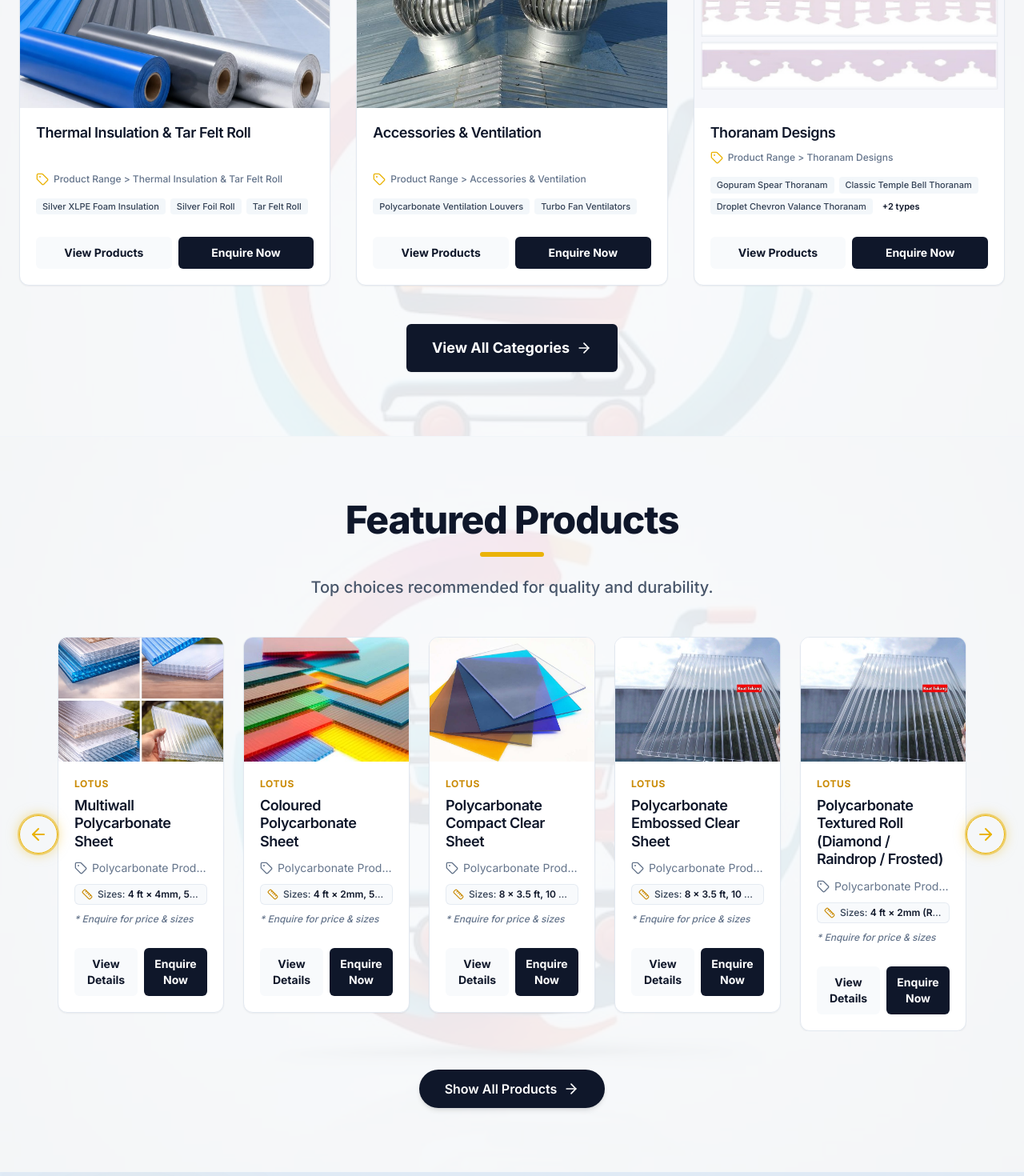
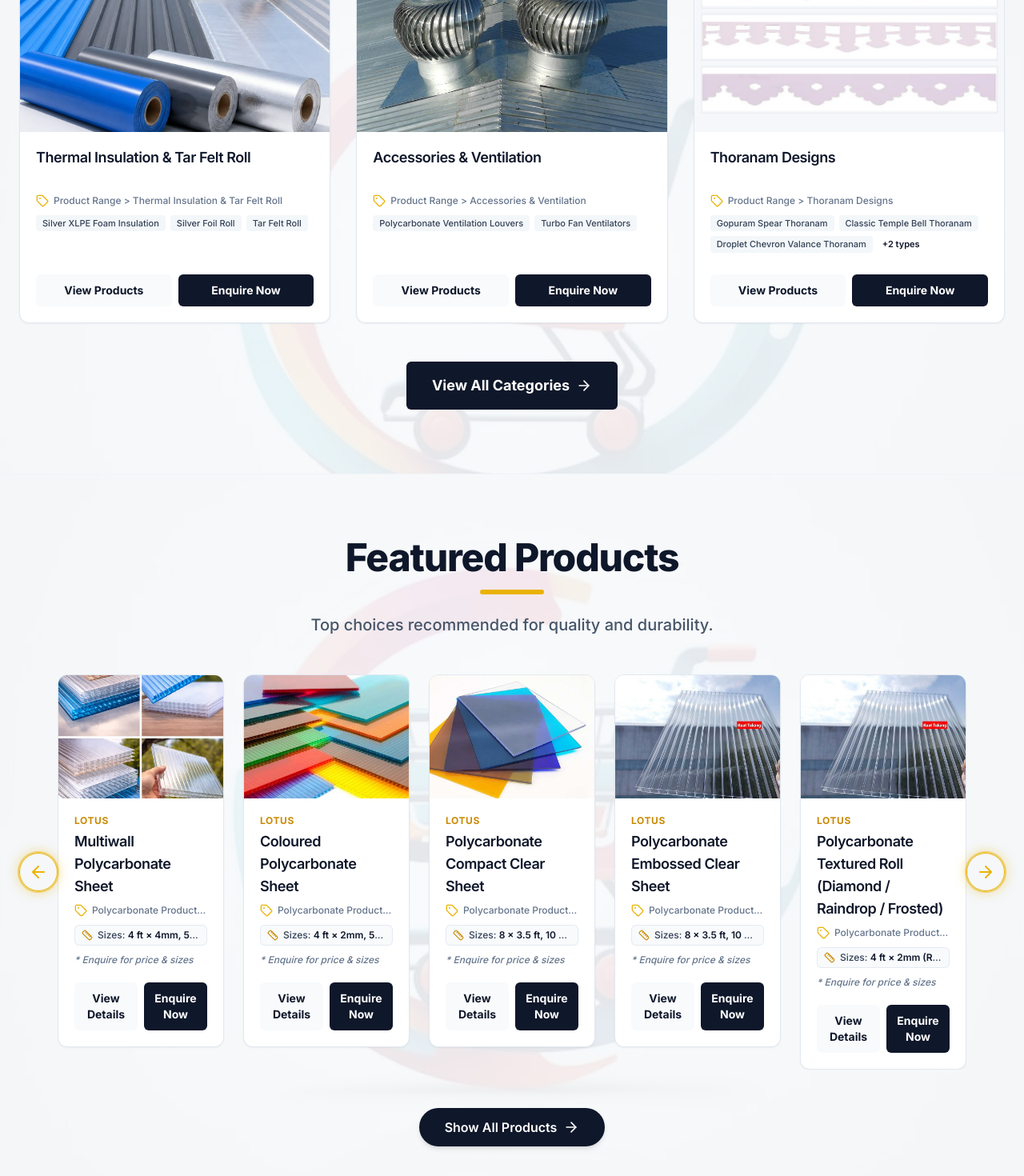
Before and after one commit to Rithesh1904/Avg-Arunagiri-Nadar-and-Sons, a React (Vite) app: page / in a window 1280 px wide. Shown: the part 2620-4090 px from the top of the page at 80% size. Built offline with nearby package versions, Linux system fonts and the light colour scheme.

Commit message:
Fix uneven vertical gaps in category and product cards, ensure consistent baseline alignment across grid

```diff
--- a/src/components/ui/ProductCard.jsx
+++ b/src/components/ui/ProductCard.jsx
@@ -55,15 +55,15 @@ export const ProductCard = React.forwardRef(({ product, className, ...props }, r
         </div>
 
         {/* Content Section */}
-        <div className="space-y-3 p-5 flex flex-col flex-grow">
-          <div className="flex flex-col items-start justify-between gap-1 flex-grow">
+        <div className="p-5 flex flex-col flex-grow">
+          <div className="min-h-[54px] flex flex-col items-start gap-1 mb-2">
             {product.brand && (
               <motion.div
                 variants={textVariants}
                 initial="hidden"
                 whileInView="visible"
                 viewport={{ once: true }}
-                className="text-xs font-bold tracking-wider text-accent-600 uppercase mb-1"
+                className="text-xs font-bold tracking-wider text-accent-600 uppercase"
               >
                 {product.brand}
               </motion.div>
@@ -74,14 +74,14 @@ export const ProductCard = React.forwardRef(({ product, className, ...props }, r
               whileInView="visible"
               viewport={{ once: true }}
               style={{ transitionDelay: '0.1s' }}
-              className="text-lg font-semibold tracking-tight text-industrial-900 leading-tight w-full"
+              className="text-base sm:text-lg font-semibold tracking-tight text-industrial-900 leading-snug w-full"
               title={product.name}
             >
               {product.name}
             </motion.h3>
           </div>
 
-          <div className="flex flex-wrap items-center justify-between gap-2 text-sm text-industrial-500 pb-2">
+          <div className="flex flex-col gap-1.5 text-sm text-industrial-500 mb-3">
             <motion.div
               variants={textVariants}
               initial="hidden"
@@ -91,8 +91,8 @@ export const ProductCard = React.forwardRef(({ product, className, ...props }, r
               className="flex flex-col gap-1.5 w-full"
             >
               <div className="flex items-center gap-1.5 truncate">
-                <Tag className="h-4 w-4 shrink-0" />
-                <span className="truncate">{product.category} {product.subcategory ? ` > ${product.subcategory}` : ''}</span>
+                <Tag className="h-4 w-4 shrink-0 text-accent-500" />
+                <span className="truncate text-xs font-medium">{product.category} {product.subcategory ? ` > ${product.subcategory}` : ''}</span>
               </div>
 
               {/* Available Sizes Badge - Viewable at Main */}
--- a/src/pages/Home.jsx
+++ b/src/pages/Home.jsx
@@ -173,22 +173,21 @@ export function Home() {
                     />
                   </div>
 
-                  <div className="space-y-3 p-5 flex flex-col flex-grow">
-                    <div className="flex flex-col items-start justify-between gap-1 flex-grow">
-                      <h3 className="text-lg font-semibold tracking-tight text-industrial-900 leading-tight w-full">
+                  <div className="p-5 flex flex-col flex-grow">
+                    <div className="min-h-[50px] flex items-start mb-2">
+                      <h3 className="text-lg font-semibold tracking-tight text-industrial-900 leading-snug w-full">
                         {category.name}
                       </h3>
                     </div>
 
-                    <div className="flex flex-wrap items-center justify-between gap-2 text-sm text-industrial-500 pb-1">
-                      <div className="flex items-center gap-1.5 truncate">
+                    <div className="flex items-center gap-1.5 truncate text-industrial-500 mb-2.5">
                       <Tag className="h-4 w-4 shrink-0 text-accent-500" />
                       <span className="truncate font-medium text-xs">Product Range &gt; {category.name}</span>
                     </div>
-                    </div>
 
+                    <div className="min-h-[50px] flex flex-wrap content-start gap-1.5 mb-4">
                       {category.subcategories && category.subcategories.length > 0 && (
-                      <div className="flex flex-wrap gap-1.5 pb-2">
+                        <>
                           {category.subcategories.slice(0, 3).map((sub, sIdx) => (
                             <span
                               key={sIdx}
@@ -202,8 +201,9 @@ export function Home() {
                               +{category.subcategories.length - 3} types
                             </span>
                           )}
+                        </>
+                      )}
                     </div>
-                    )}
 
                     <div className="flex gap-2 w-full mt-auto pt-2">
                       <Link
```
Lines whose indentation alone changed are shown as unchanged.
